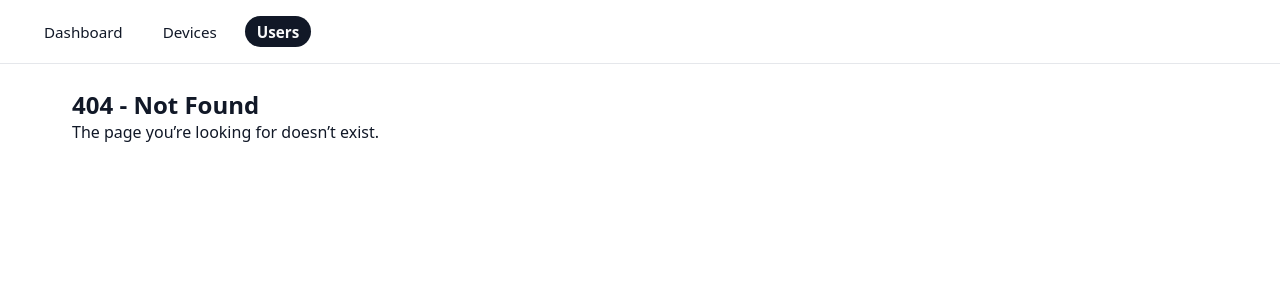
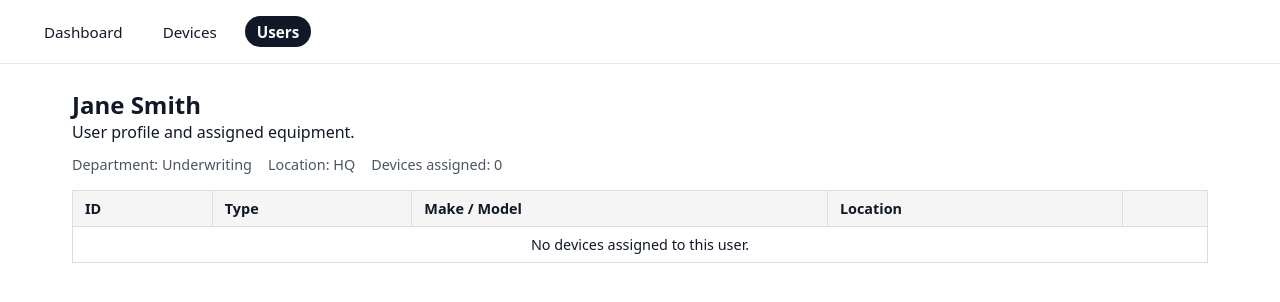
Before and after one commit to agracanin/it-inventory-management, a React (Vite) app: page /users/user-1 in a window 1280 px wide. Before the commit this address had no page. Shown: the top 302 px of the page. Built offline with nearby package versions, Linux system fonts and the light colour scheme.

Commit message:
Added user page to list all devices for user id

```diff
--- a/src/App.jsx
+++ b/src/App.jsx
@@ -5,6 +5,7 @@ import Layout from "./components/layout/Layout.jsx";
 import DashboardPage from "./pages/DashboardPage.jsx";
 import DevicesPage from "./pages/DevicesPage.jsx";
 import UsersPage from "./pages/UsersPage.jsx";
+import UserDetailPage from "./pages/UserDetailPage.jsx";
 import NotFoundPage from "./pages/NotFoundPage.jsx";
 
 import { initialDevices } from "./data/mockDevices.js";
@@ -67,6 +68,16 @@ function App() {
             />}
         />
         <Route path="users" element={<UsersPage users={users} devices={devices} />} />
+        <Route
+          path="users/:id"
+          element={
+            <UserDetailPage
+              users={users}
+              devices={devices}
+              onUpdateDevice={handleUpdateDevice}
+            />
+          }
+        />
         {/* Catch-all */}
         <Route path="*" element={<NotFoundPage />} />
       </Route>
--- /dev/null
+++ b/src/pages/UserDetailPage.jsx
@@ -0,0 +1,82 @@
+import { Link, useParams } from "react-router-dom";
+
+function UserDetailPage({ users, devices, onUpdateDevice }) {
+  const { id } = useParams();
+  const user = users.find((entry) => entry.id === id);
+
+  if (!user) {
+    return (
+      <section>
+        <h1>User not found</h1>
+        <p>We couldn't find a user with that ID.</p>
+        <Link className="btn btn-secondary" to="/users">
+          Back to users
+        </Link>
+      </section>
+    );
+  }
+
+  const assignedDevices = devices.filter(
+    (device) => device.assignedToUserId === user.id
+  );
+
+  return (
+    <section>
+      <h1>{user.name}</h1>
+      <p>User profile and assigned equipment.</p>
+
+      <div className="users-summary">
+        <span>Department: {user.department}</span>
+        <span>Location: {user.location}</span>
+        <span>Devices assigned: {assignedDevices.length}</span>
+      </div>
+
+      <table className="table">
+        <thead>
+          <tr>
+            <th>ID</th>
+            <th>Type</th>
+            <th>Make / Model</th>
+            <th>Location</th>
+            <th></th>
+          </tr>
+        </thead>
+        <tbody>
+          {assignedDevices.map((device) => (
+            <tr key={device.id}>
+              <td>{device.id}</td>
+              <td>{device.type}</td>
+              <td>
+                {device.make} {device.model}
+              </td>
+              <td>{device.location}</td>
+              <td style={{ textAlign: "right" }}>
+                {onUpdateDevice && (
+                  <button
+                    type="button"
+                    className="btn btn-secondary"
+                    onClick={() =>
+                      onUpdateDevice(device.id, { assignedToUserId: null })
+                    }
+                  >
+                    Unassign
+                  </button>
+                )}
+              </td>
+            </tr>
+          ))}
+
+          {assignedDevices.length === 0 && (
+            <tr>
+              <td colSpan={5} style={{ textAlign: "center" }}>
+                No devices assigned to this user.
+              </td>
+            </tr>
+          )}
+        </tbody>
+      </table>
+    </section>
+  );
+}
+
+export default UserDetailPage;
--- a/src/pages/UsersPage.jsx
+++ b/src/pages/UsersPage.jsx
@@ -1,3 +1,5 @@
+import { Link } from "react-router-dom";
+
 function UsersPage({ users, devices }) {
   const totalUsers = users.length;
 
@@ -20,6 +22,7 @@ function UsersPage({ users, devices }) {
             <th>Department</th>
             <th>Location</th>
             <th>Devices assigned</th>
+            <th></th>
           </tr>
         </thead>
         <tbody>
@@ -32,6 +35,11 @@ function UsersPage({ users, devices }) {
                 <td>{user.department}</td>
                 <td>{user.location}</td>
                 <td>{deviceCount}</td>
+                <td style={{ textAlign: "right" }}>
+                  <Link className="btn btn-secondary" to={`/users/${user.id}`}>
+                    View
+                  </Link>
+                </td>
               </tr>
             );
           })}
```
Also changed, not shown: 1 other file (tests, documents, lock files or other folders).
